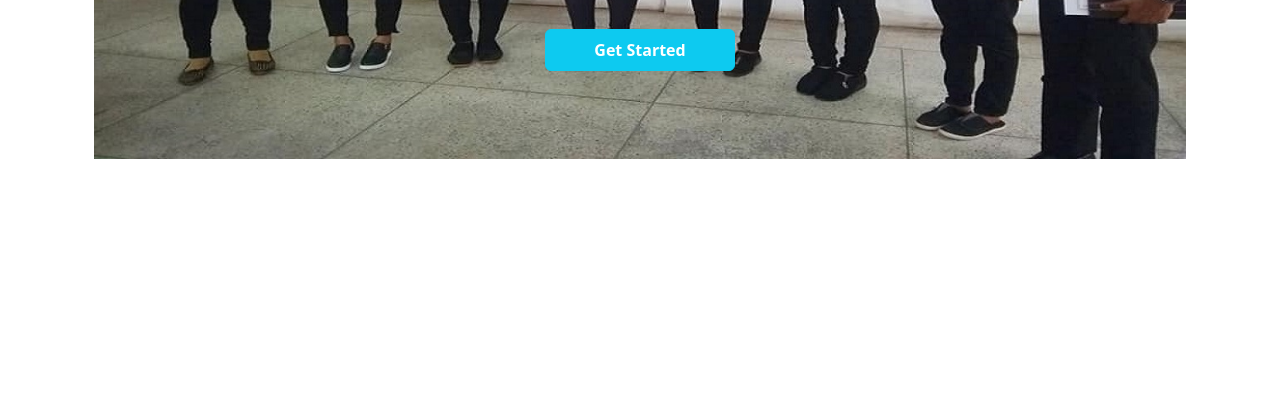
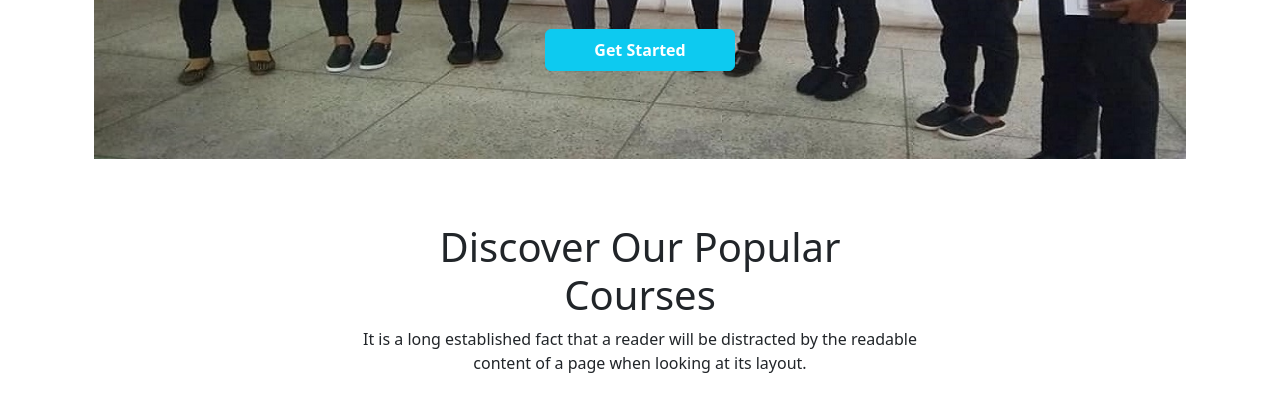
Before and after one commit to jonytheboss/japanese-ed-teach-website, a plain HTML site: page index.html in a window 1280 px wide. Shown: the part 572-979 px from the top of the page. Before the commit the page ends 800 px from the top, so only its background shows below. Drawn offline with nearby package versions, Linux system fonts and the light colour scheme.

Commit message:
headder end

```diff
--- a/index.html
+++ b/index.html
@@ -12,7 +12,7 @@
 
 <body>
     <header class="container">
-        <nav class="navbar navbar-expand-lg bg-light py-5">
+        <nav class="navbar navbar-expand-lg py-5">
             <div class="container-fluid">
                 <h1 class="me-5">Japanese Course</h1>
                 <button class="navbar-toggler" type="button" data-bs-toggle="collapse"
@@ -95,6 +95,16 @@
                     </button>
                 </div>
         </section>
+
+        <div class="card text-center mt-5 border border-0">
+            <div class="card-body">
+                <h1>Discover Our Popular <br> Courses</h1>
+                <p>It is a long established fact that a reader will be distracted by the readable <br> content of a page
+                    when
+                    looking at its layout.</p>
+            </div>
+        </div>
+
     </header>
 
 
```
